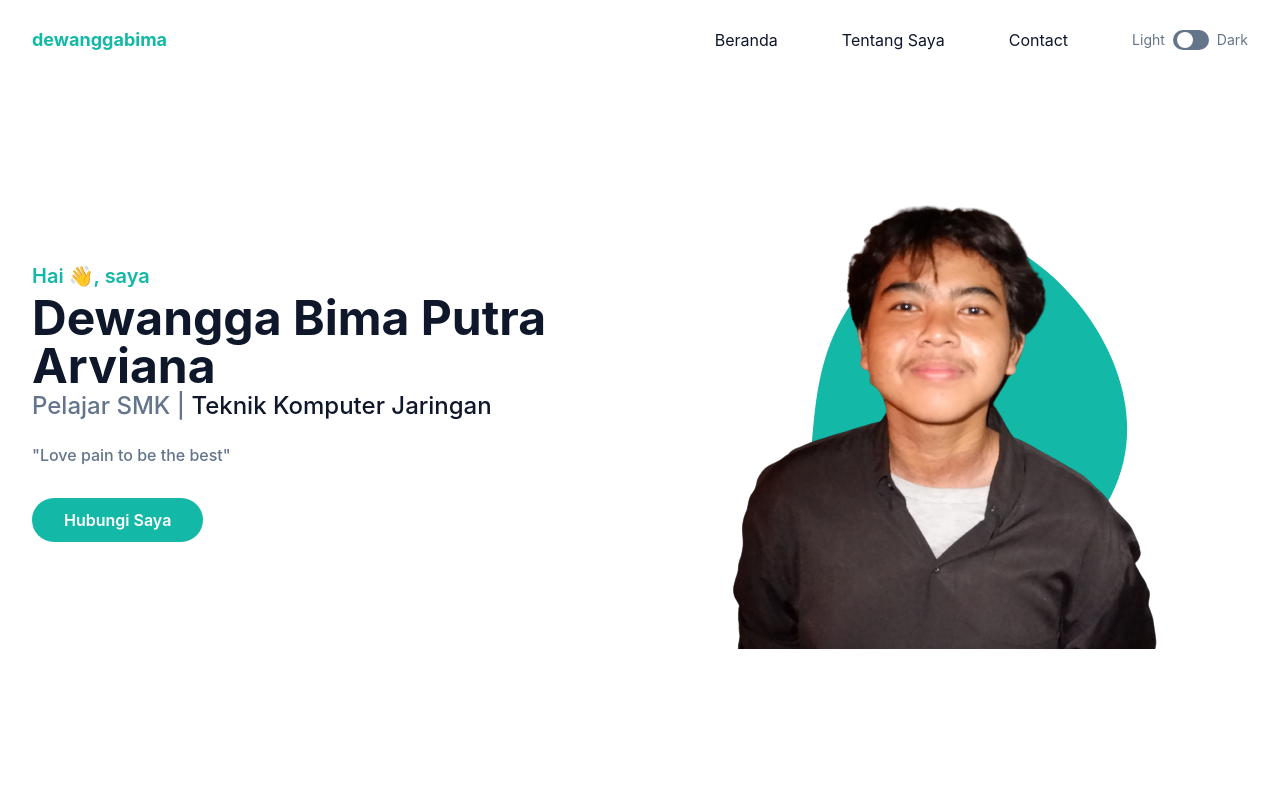
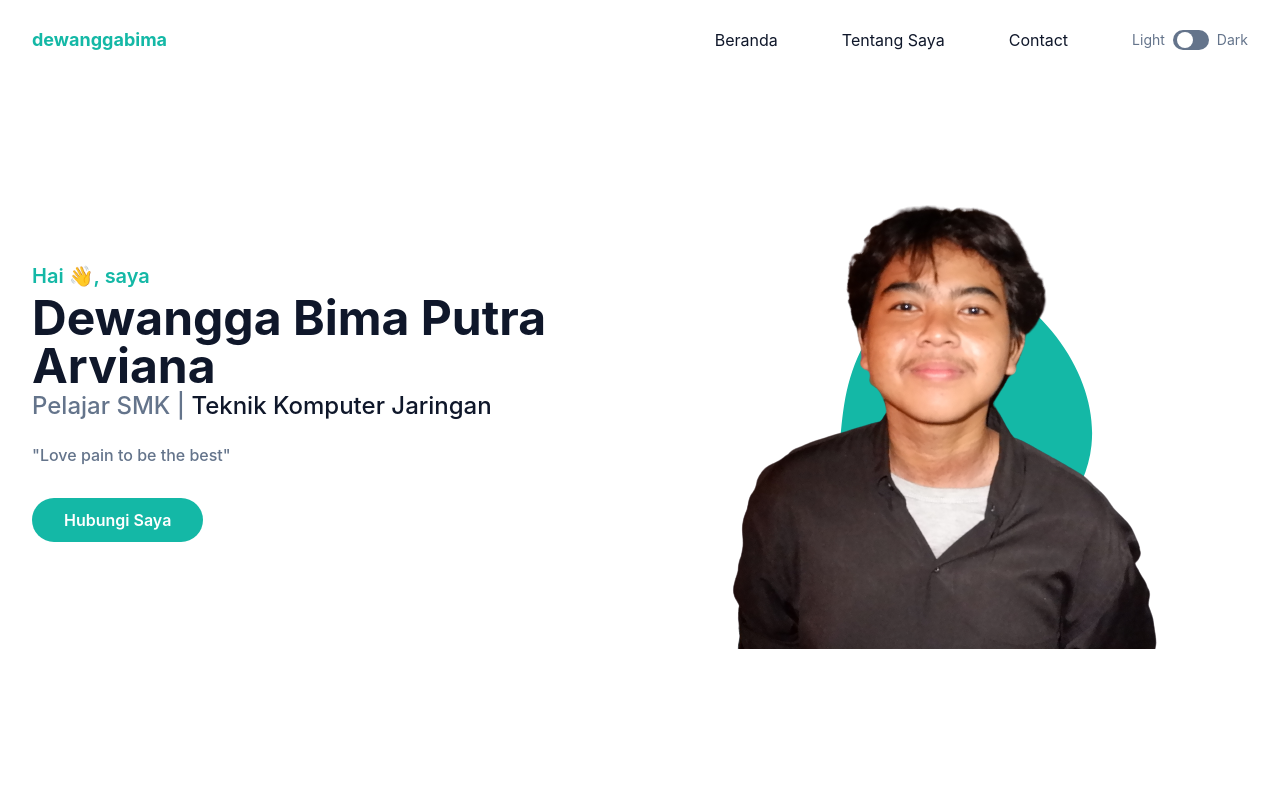
Before and after one commit to BimaARV/dewanggabima, a website: page index.html in a window 1280 px wide. Shown: the top 790 px of the page. Drawn offline with Linux system fonts and the light colour scheme.

Commit message:
ubah scale span

```diff
--- a/index.html
+++ b/index.html
@@ -132,7 +132,7 @@
                 class="relative z-10 mx-auto max-w-full"
               />
               <span
-                class="absolute bottom-0 left-1/2 -translate-x-1/2 md:scale-125"
+                class="absolute bottom-0 left-1/2 -translate-x-1/2 md:scale-120"
               >
                 <svg
                   width="400"
```
